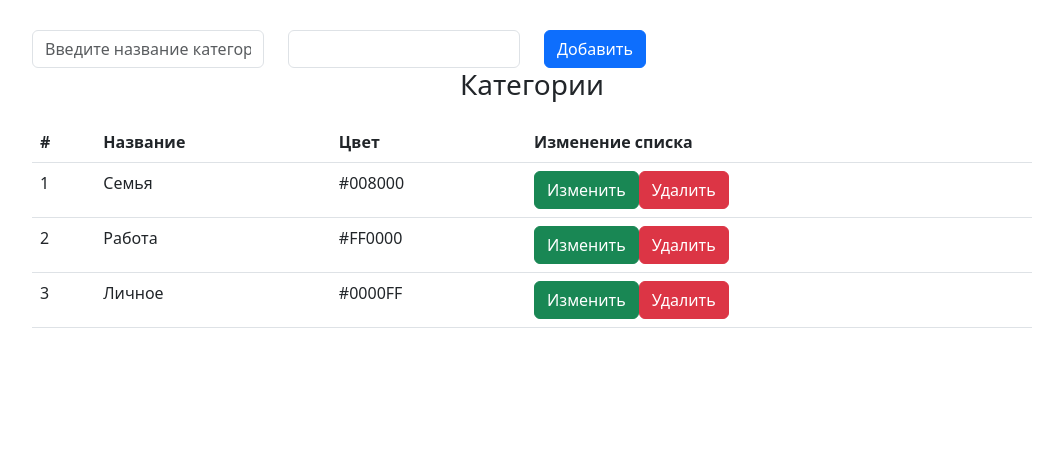
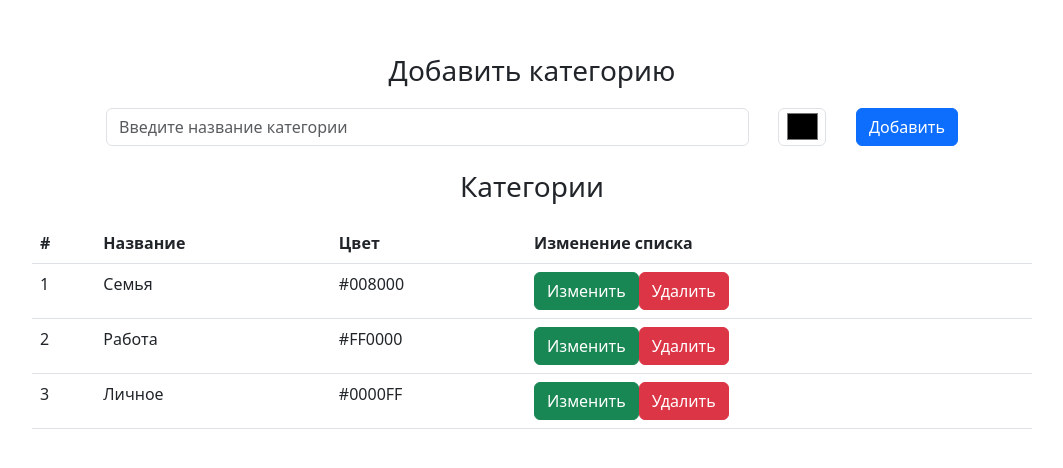
Before and after one commit to BesPredel63/todo_reactjs, a React (Create React App) app: page / in a window 1280 px wide. Shown: the top 468 px of the page, without its empty margins (108-1171 px from the left). Built offline with nearby package versions, Linux system fonts and the light colour scheme.

Commit message:
Добавлен функционал добавление Категории. Нужно доработать внесение данных о цвете

```diff
--- a/src/components/Forms/CategoryForm.jsx
+++ b/src/components/Forms/CategoryForm.jsx
@@ -1,8 +1,6 @@
 import React, {useState} from 'react';
 
 const CategoryForm = ({create}) => {
-
-    const defaultColor = '#0000FF'
 
     const [category, setCategory] = useState({
         title: '',
@@ -15,6 +13,7 @@ const CategoryForm = ({create}) => {
             id: Date.now(),
             ...category
         }
+        console.log('newCategory:', newCategory)
         create(newCategory)
         setCategory({
             title: '',
@@ -23,8 +22,9 @@ const CategoryForm = ({create}) => {
     }
 
     return (
-        <div className='row'>
-            <div className='col-md-3'>
+        <div className='row catForm'>
+            <h3>Добавить категорию</h3>
+            <div className='col-md-8'>
                 <input
                     type='text'
                     className='form-control'
@@ -33,16 +33,15 @@ const CategoryForm = ({create}) => {
                     onChange={event => setCategory({...category, title: event.target.value})}
                 />
             </div>
-            <div className='col-md-3'>
+            <div className='col-md-1 inputColorBlock'>
                 <input
-                    type="text"
-                    className='form-control'
-                    defaultValue={defaultColor}
+                    type="color"
+                    className='form-control inputColorSize'
                     value={category.color}
                     onChange={event => setCategory({...category, color: event.target.value})}
                 />
             </div>
-            <div className="col-md-3">
+            <div className="col-md-auto">
                 <button className='btn btn-primary' onClick={addCategory}>Добавить</button>
             </div>
         </div>
--- a/src/styles/App.css
+++ b/src/styles/App.css
@@ -19,3 +19,18 @@ h1, h2, h3, h4, h5, h6 {
     width: 1000px;
     margin-top: 30px;
 }
+
+.catForm {
+    display: flex;
+    justify-content: center;
+    margin: 1.5rem 0;
+}
+.inputColorBlock {
+    display: flex;
+    justify-content: center;
+}
+.inputColorSize {
+    width: 48px;
+    height: 38px;
+    padding: 0.3rem 0.45rem;
+}
```
